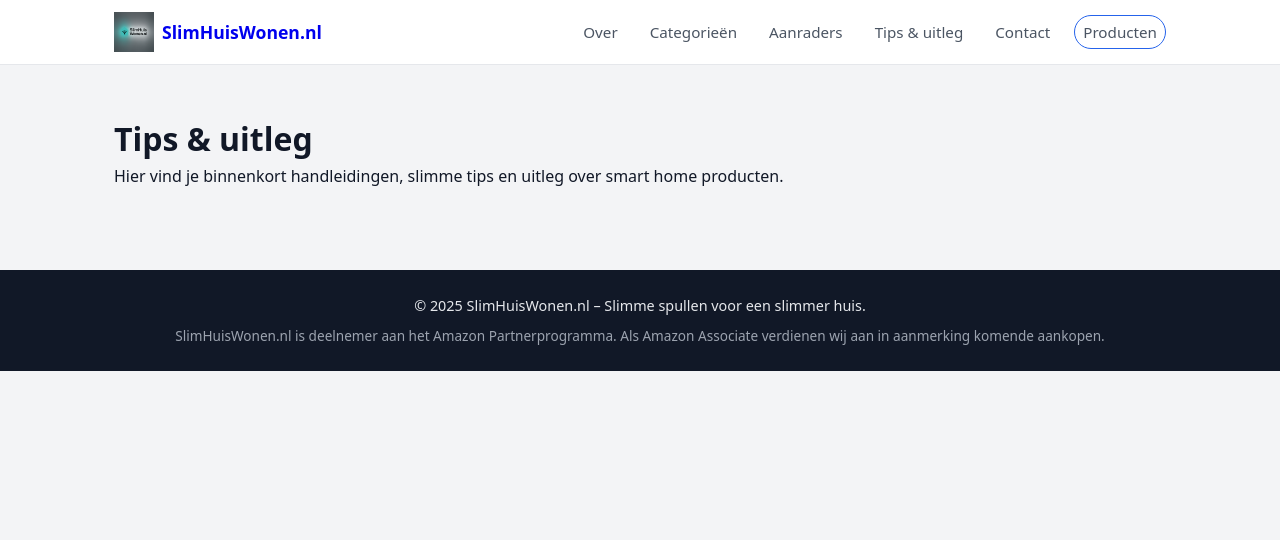
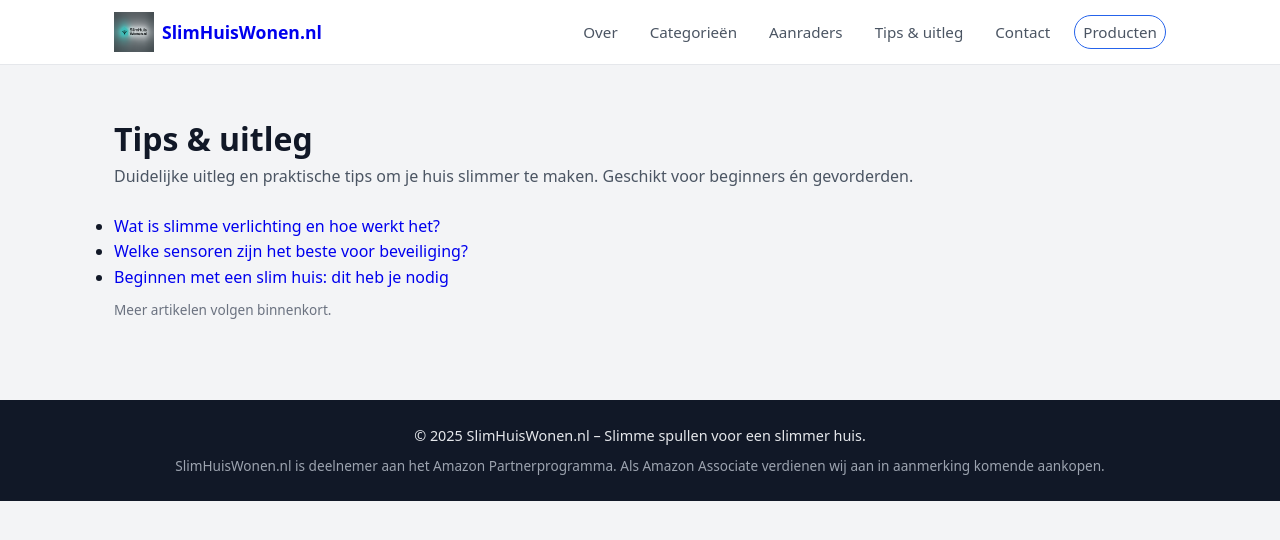
Before and after one commit to hafidgrad/SlimHuisWonen, a Next.js app: page /tips in a window 1280 px wide. Shown: the top 540 px of the page. Built offline with nearby package versions, Linux system fonts and the light colour scheme.

Commit message:
app/tips

```diff
--- a/app/tips/page.jsx
+++ b/app/tips/page.jsx
@@ -1,19 +1,53 @@
 import Header from "@/components/Header";
 import Footer from "@/components/Footer";
+import Link from "next/link";
+
+export const metadata = {
+  title: "Tips & Uitleg voor een Slim Huis",
+  description:
+    "Praktische tips, uitleg en handleidingen om je huis slimmer te maken met verlichting, sensoren en automatiseringen.",
+  alternates: {
+    canonical: "https://slimhuiswonen.nl/tips",
+  },
+};
 
 export default function TipsPage() {
   return (
     <>
       <Header />
+
       <main className="section">
         <div className="container">
           <h1>Tips & uitleg</h1>
-          <p>
-            Hier vind je binnenkort handleidingen, slimme tips en uitleg
-            over smart home producten.
+          <p className="section-intro">
+            Duidelijke uitleg en praktische tips om je huis slimmer te maken.
+            Geschikt voor beginners én gevorderden.
+          </p>
+
+          <ul className="tips-list">
+            <li>
+              <Link href="/tips/wat-is-slimme-verlichting">
+                Wat is slimme verlichting en hoe werkt het?
+              </Link>
+            </li>
+            <li>
+              <Link href="/tips/beste-sensoren-voor-beveiliging">
+                Welke sensoren zijn het beste voor beveiliging?
+              </Link>
+            </li>
+            <li>
+              <Link href="/tips/smart-home-beginnen">
+                Beginnen met een slim huis: dit heb je nodig
+              </Link>
+            </li>
+          </ul>
+
+          <p className="muted small">
+            Meer artikelen volgen binnenkort.
           </p>
         </div>
       </main>
+
       <Footer />
     </>
   );
```
